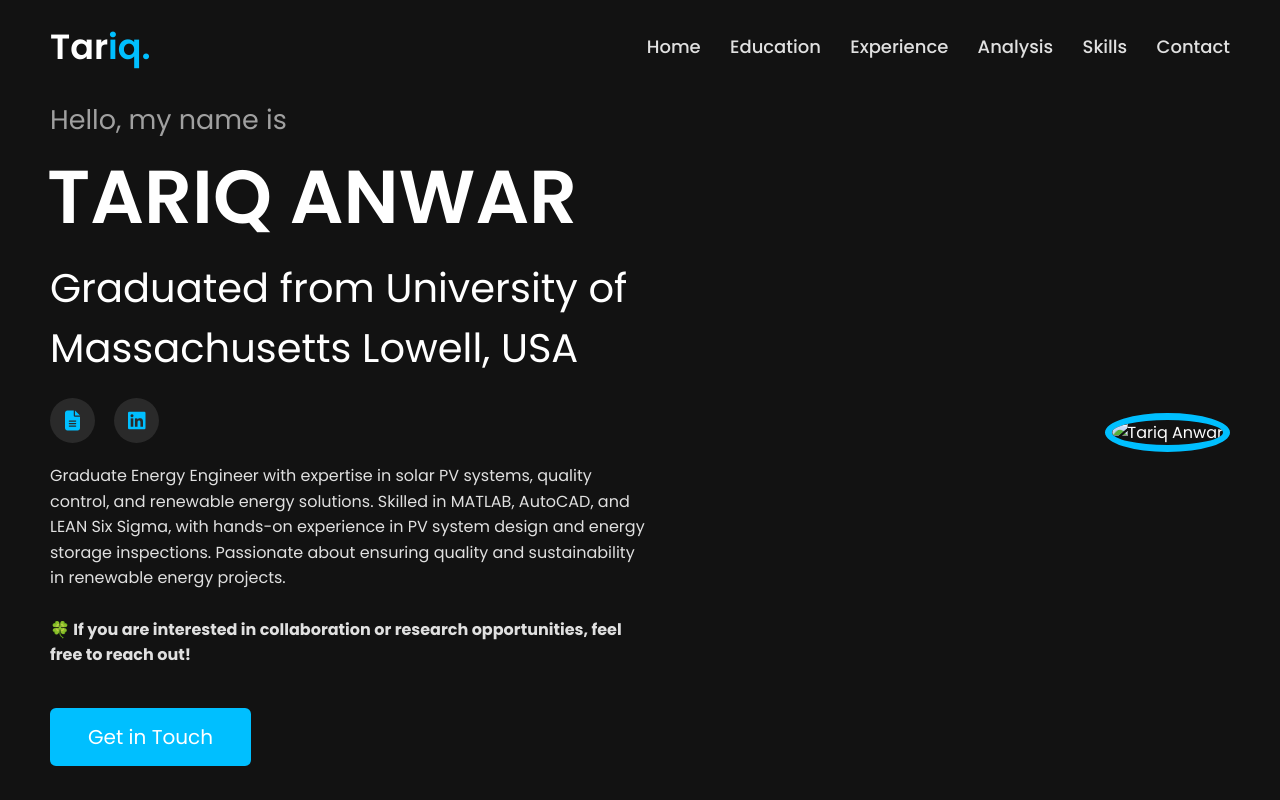
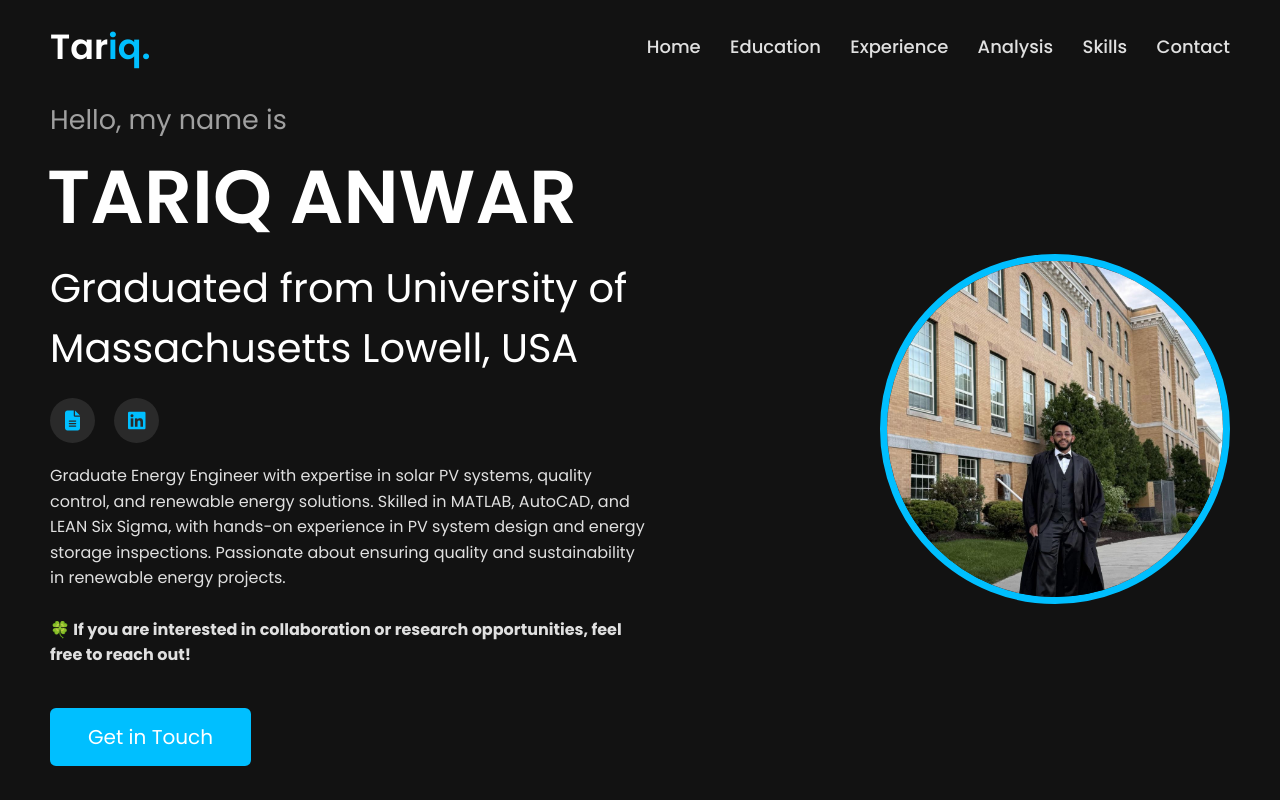
Before and after one commit to Tariq728/Tariq728, a plain HTML site: page index.html in a window 1280 px wide. Shown: the top 800 px of the page. Drawn offline with nearby package versions, Linux system fonts and the light colour scheme; files whose address does not match are found by name.

Commit message:
Update index.html

```diff
--- a/index.html
+++ b/index.html
@@ -70,7 +70,7 @@
                     <a href="#contact" class="cta-btn">Get in Touch</a>
                 </div>
                 <div class="home-image">
-                    <img src="images/tar.png" alt="Tariq Anwar">
+                    <img src="Tariq.png" alt="Tariq Anwar">
                 </div>
             </div>
         </div>
@@ -286,4 +286,5 @@
     <script src="script.js"></script>
 </body>
 
+
 </html>
```
